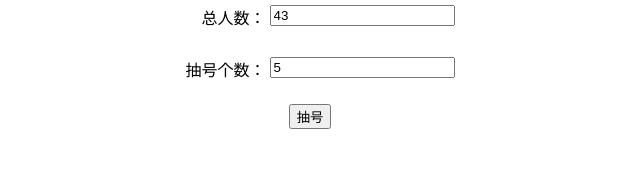
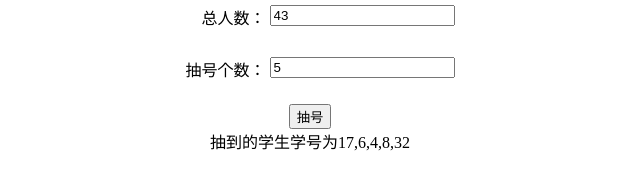
Before and after one commit to stepbystepcode/Lottery, a plain HTML site: page index.html in a window 1280 px wide. Both pictures are taken after a click on the button "抽号". Shown: the whole page, without its empty margins (330-970 px from the left). Drawn offline with Linux system fonts and the light colour scheme.

Commit message:
version 1.0

```diff
--- a/index.html
+++ b/index.html
@@ -20,6 +20,7 @@
   </div>
   <br>
   <button onclick="start()">抽号</button>
+  <div id="result"></div>
   <script src="main.js"></script>
 </body>
 
--- a/main.js
+++ b/main.js
@@ -10,5 +10,5 @@ let start = () => {
       i++;
     }
   }
-  console.log(arr);
+  document.querySelector("#result").innerHTML = "抽到的学生学号为" + arr;
 }
```
